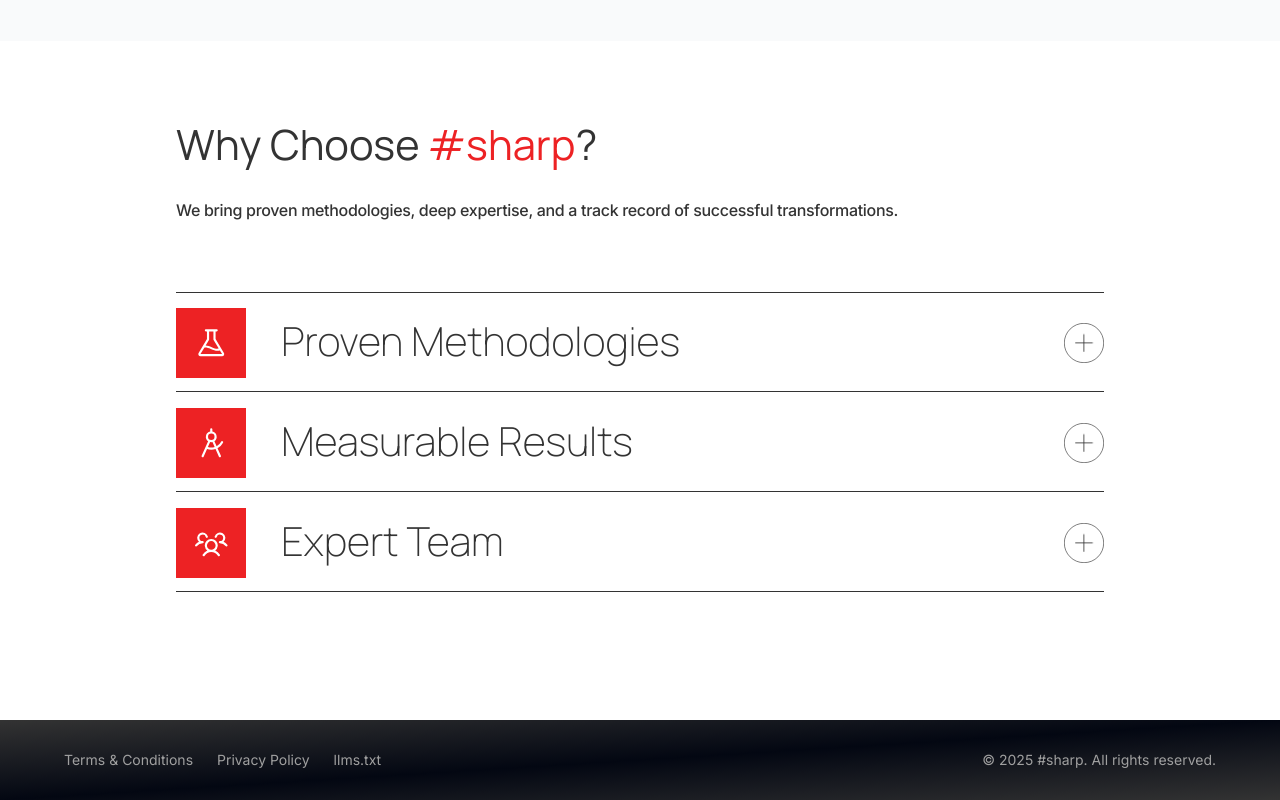
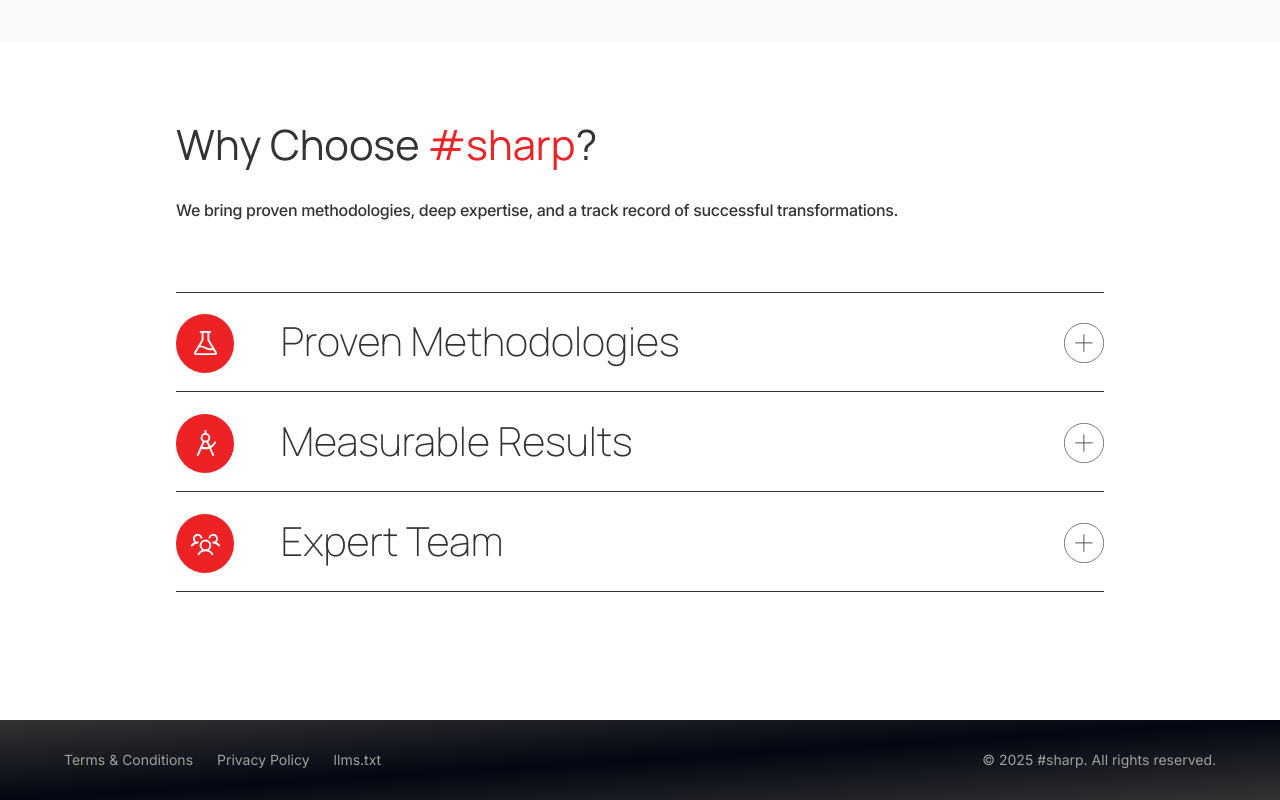
Before and after one commit to sharpdigital/sharpdigital.co.uk, a Next.js app: page /services in a window 1280 px wide. Shown: the part 1874-2674 px from the top of the page. Built offline with nearby package versions, Linux system fonts and the light colour scheme; no server answers.

Commit message:
Accordion fine tuning + mouse scroll animation fine tuning

```diff
--- a/src/components/accordion/accordion.css
+++ b/src/components/accordion/accordion.css
@@ -54,6 +54,8 @@
 
 .accordion-column {
   --padding: calc(var(--titleFontSize) * 0.75);
+  padding-left: 6.6em;
+  padding-right: 6.6em;
   flex: 1;
 }
 
@@ -61,7 +63,7 @@
   font-size: var(--titleFontSize);
   line-height: 1.25;
   padding-top: var(--padding);
-  padding-bottom: var(--padding);
+  padding-bottom: calc(var(--padding) * 0.57);
 }
 
 .accordion-column-details {
@@ -73,17 +75,17 @@
 .accordion-icon {
   --color: var(--secondaryColor);
   background: var(--primaryColor);
-  /* padding: 0.89rem; */
-  margin-right: 2.2em;
-  height: 70%;
-  aspect-ratio: 1 / 1;
-  display: flex;
+  aspect-ratio: 1;
   justify-content: center;
   align-items: center;
+  height: 58.4%;
+  margin-right: 2.9em;
+  display: flex;
+  border-radius: 50%;
 }
 
 .accordion-icon svg {
-  --size: 2.16rem;
+  --size: 53%;
   width: var(--size);
   height: var(--size);
 }
```
Also changed, not shown: src/components/caroussel/carousel.css (+8 -4 lines).
